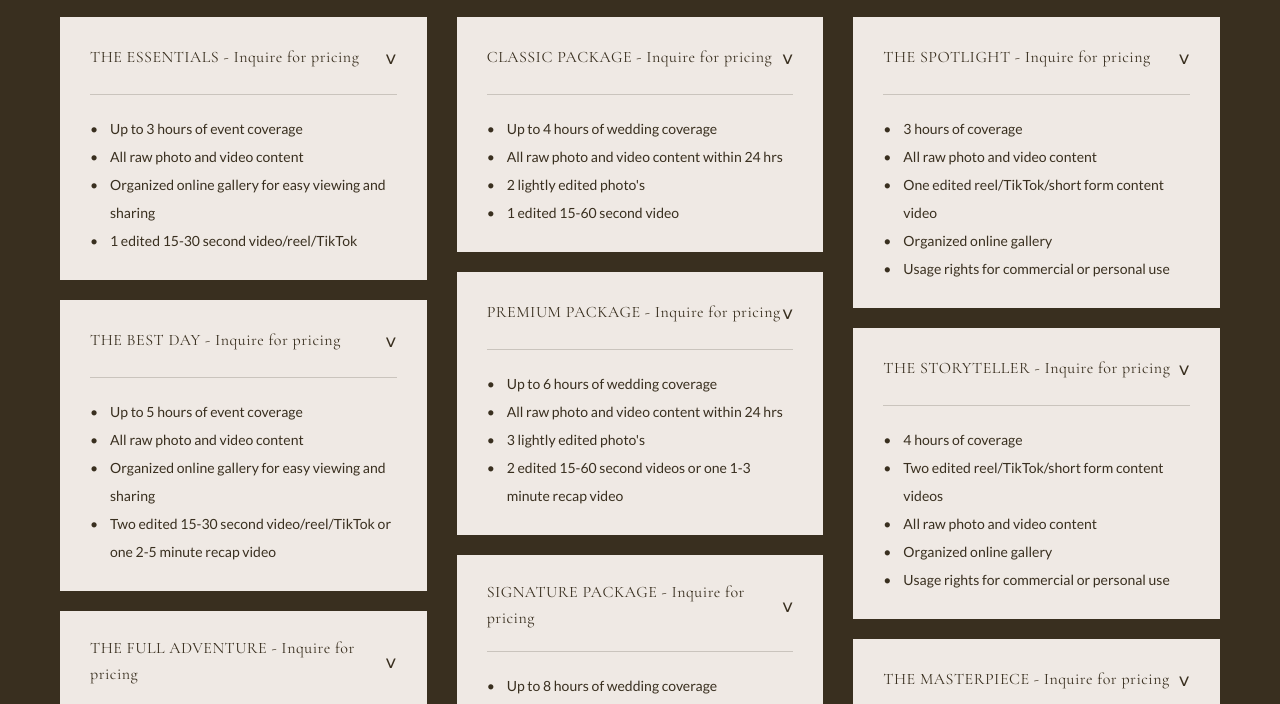
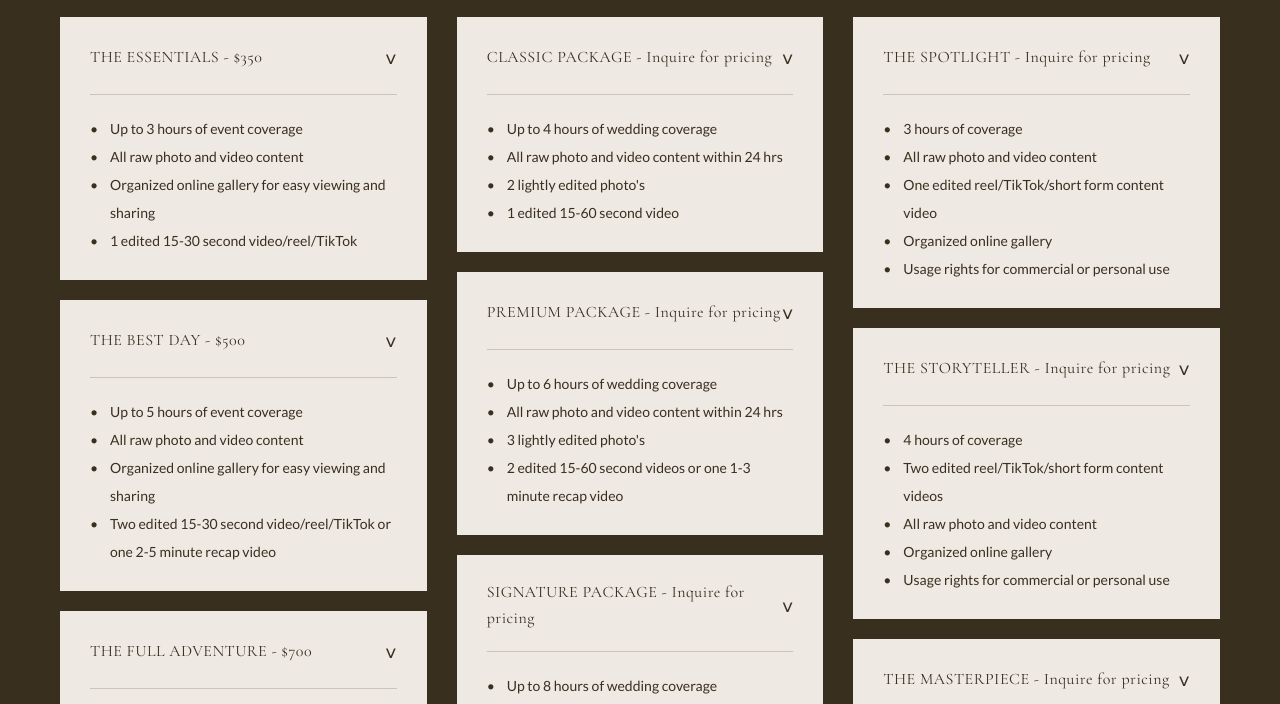
Before and after one commit to onsetcontent/onsetcontent, a plain HTML site: page services.html in a window 1280 px wide. Shown: the part 339-1043 px from the top of the page. Drawn offline with nearby package versions, Linux system fonts and the light colour scheme.

Commit message:
Add pricing to event packages (, , )
Co-authored-by: Cursor <cursoragent@cursor.com>

```diff
--- a/services.html
+++ b/services.html
@@ -462,7 +462,7 @@
 
                 <div class="pricing-box">
                     <div class="pricing-header">
-                        <h3>THE ESSENTIALS - Inquire for pricing</h3>
+                        <h3>THE ESSENTIALS - $350</h3>
                         <span class="arrow">˅</span>
                     </div>
                     <div class="pricing-details">
@@ -477,7 +477,7 @@
 
                 <div class="pricing-box">
                     <div class="pricing-header">
-                        <h3>THE BEST DAY - Inquire for pricing</h3>
+                        <h3>THE BEST DAY - $500</h3>
                         <span class="arrow">˅</span>
                     </div>
                     <div class="pricing-details">
@@ -492,7 +492,7 @@
 
                 <div class="pricing-box">
                     <div class="pricing-header">
-                        <h3>THE FULL ADVENTURE - Inquire for pricing</h3>
+                        <h3>THE FULL ADVENTURE - $700</h3>
                         <span class="arrow">˅</span>
                     </div>
                     <div class="pricing-details">
```
